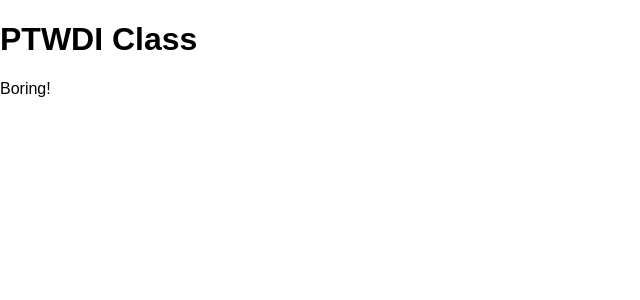
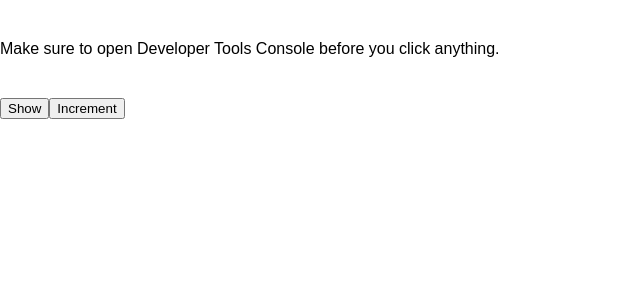
Before and after one commit to kchia/nycda-ptwdi-solutions, a React (Create React App) app in the folder theme-11-reactjs/my-app/: page / in a window 1280 px wide. Shown: the top 300 px of the page, without its empty margins (0-640 px from the left). Built offline with nearby package versions, Linux system fonts and the light colour scheme.

Commit message:
Add react lifecycle notes

```diff
--- /dev/null
+++ b/theme-11-reactjs/my-app/src/counter/Application.jsx
@@ -0,0 +1,53 @@
+import React, { Component } from 'react';
+import Counter from './Counter.jsx';
+
+export default class Application extends Component {
+
+  constructor() {
+    super();
+
+    this.state = {
+      counter: 0,
+      isCounterHidden: true
+    };
+  }
+
+  toggleCounter() {
+    this.setState({
+      isCounterHidden: !this.state.isCounterHidden
+    });
+  }
+
+  incrementCounter() {
+    this.setState({
+      counter: this.state.counter + 1
+    });
+  }
+
+  render() {
+
+    let style = {
+      marginTop: '40px',
+      marginBottom: '0px'
+    };
+
+    return (
+      <div className="container">
+        <div className="row">
+          <div className="col-sm-6 col-sm-offset-3 text-center">
+
+            <p style={style}>Make sure to open Developer Tools Console before you click anything.</p>
+
+            <div className="btn-group btn-group-lg" role="group" aria-label="..." style={style}>
+              <button type="button" className="btn btn-default" onClick={() => this.toggleCounter()}>{this.state.isCounterHidden ? 'Show' : 'Hide'}</button>
+              <button type="button" className="btn btn-success" onClick={() => this.incrementCounter()}>Increment</button>
+            </div>
+
+            {this.state.isCounterHidden ? null : <Counter value={this.state.counter} />}
+
+          </div>
+        </div>
+      </div>
+    );
+  }
+};
--- /dev/null
+++ b/theme-11-reactjs/my-app/src/counter/Counter.jsx
@@ -0,0 +1,81 @@
+import React, { Component } from 'react';
+
+export default class Counter extends Component {
+
+  /**
+    BIRTH/MOUNTING PHASE
+  **/
+
+  // - called once immediately before the render method is executed
+  // - calling setState in this function will not cause render to be called more than once.
+  // - problematic to make ajax requests here
+  componentWillMount() {
+    console.log('componentWillMount');
+  }
+
+  // - returns the component markup, which can be a single child component,
+  // a set of components, null, or false (in case you don't want any rendering)
+  render() {
+    console.log('render');
+
+    return (
+      <h1 className="text-muted">Counter: {this.props.value}</h1>
+    );
+  }
+
+  // - window.setTimeout(function() {}, 100)...
+  // - called once immediately after the initial rendering has occured
+  // - the DOM is now available at this point,
+  // - this is where you'll want to use setInterval, setTimeout, and ajax requests.
+  componentDidMount() {
+    console.log('componentDidMount');
+  }
+
+  /**
+    GROWTH/UPDATE PHASE
+  **/
+
+  // - do something with nextProps here
+  // - Used when the Parent element modifies the props of a child.
+  // - invoked when a child component is receiving new/updated props
+  // - it's not called for the initial render
+  componentWillReceiveProps() {
+    console.log('componentWillReceiveProps');
+  }
+
+  // - return true if it should update; false otherwise
+  // - this function determines whether or not the component should update itself.
+  // - if the function returns true, the component will update and the rest of the lifecycle steps will be called
+  // - if the function returns false, the component will not update and no other lifecycle functions will be called.
+  shouldComponentUpdate() {
+    console.log('shouldComponentUpdate');
+
+    return true;
+  }
+
+  // - invoked immediately before rendering when new props or state are received
+  // - you can't use this.setState() in this method!!
+  // - should be used only to prepare for an update, not trigger an update itself
+  componentWillUpdate() {
+    console.log('componentWillUpdate');
+  }
+
+  // - invoked immediately after the component's updates are sent to the DOM
+  // - can be used to operate on the DOM after a component has been updated
+  componentDidUpdate() {
+    console.log('componentDidUpdate');
+  }
+
+  /**
+    DEATH/UNMOUNT
+  **/
+
+  // - some cleanup code here
+  // - invoked immediately before a component is unmounted/removed from the DOM
+  // - perform any necessary cleanup in this method, such as clearing timers or cleaning up
+  // any DOM elements that were created in componentDidMount
+  componentWillUnmount() {
+    console.log('componentWillUnmount');
+  }
+
+};
--- a/theme-11-reactjs/my-app/src/index.js
+++ b/theme-11-reactjs/my-app/src/index.js
@@ -11,7 +11,8 @@ import './index.css';
 // import FormEdit from './FormEdit';
 // import List from './List';
 // import { Parent, Child } from './ParentChild';
-import Presentational from './Presentational';
+// import Presentational from './Presentational';
+import Application from './counter/Application';
 
 import registerServiceWorker from './registerServiceWorker';
 
@@ -46,6 +47,7 @@ import registerServiceWorker from './registerServiceWorker';
 //     />
 //   </Parent>
 // , document.getElementById('root'));
-ReactDOM.render(<Presentational />, document.getElementById('root'));
+// ReactDOM.render(<Presentational />, document.getElementById('root'));
+ReactDOM.render(<Application />, document.getElementById('root'));
 
 registerServiceWorker();
```
